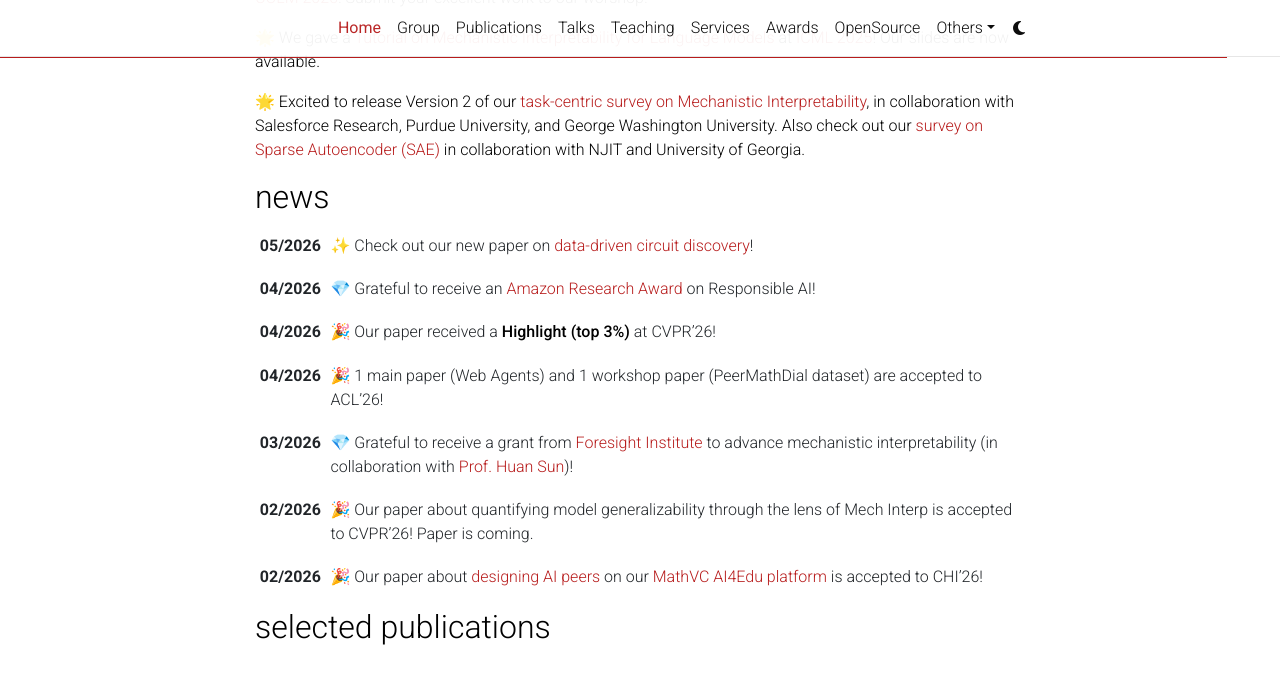
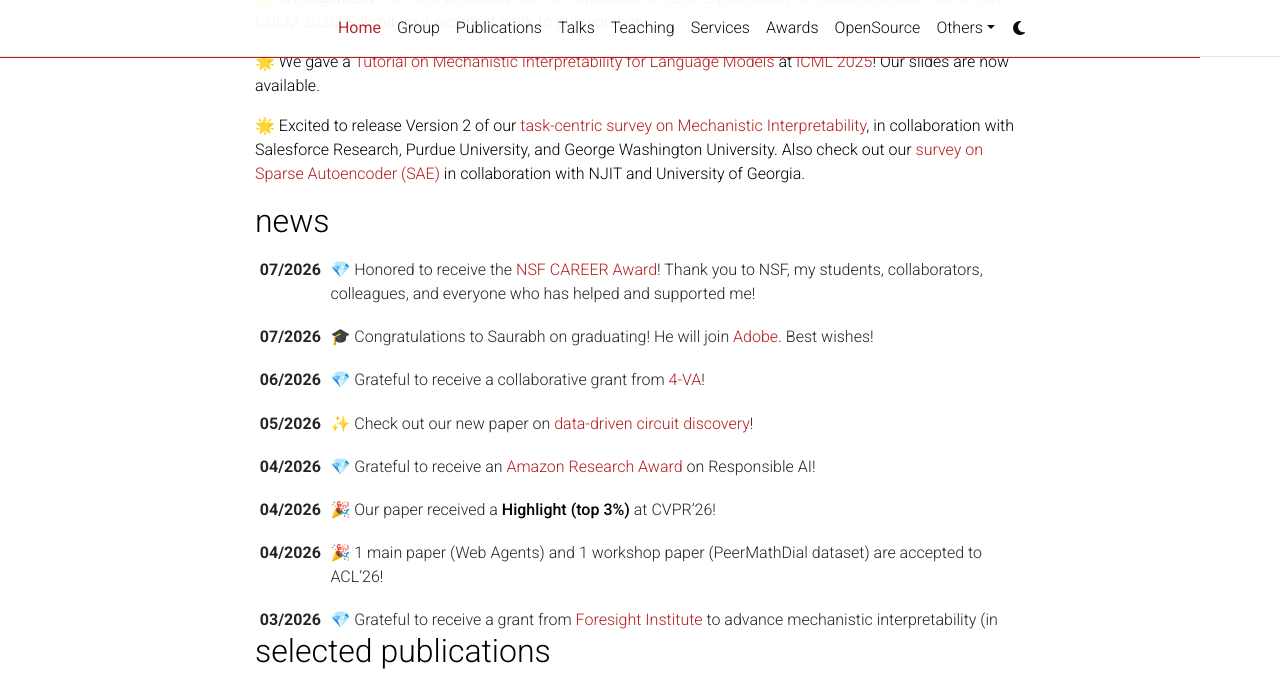
Before and after one commit to LittleYUYU/LittleYUYU.github.io, a Jekyll site: the page built from _pages/about.md, in a window 1280 px wide and 900 px high, scrolled down 1023 px, cut to the strip 0-675 px from the top of the window. Built offline with Jekyll 4.4.1, drawn with Linux system fonts in a browser that asks for light colours; full-size pictures stand in for the smaller copies a plugin makes; emoji names are drawn with the system emoji font; comment, search, counter and statistics services are not loaded; a style sheet for code colours, icons or effects is not loaded; some of the changed text lies outside the part shown.

Commit message:
update 4va and NSF career

```diff
--- a/_pages/about.md
+++ b/_pages/about.md
@@ -20,7 +20,7 @@
 social: true  # includes social icons at the bottom of the page
 ---
 
-Hello! I am an Assistant Professor of the <a href="https://cs.gmu.edu/">Department of Computer Science at George Mason University</a>, where I co-lead the <a href="https://nlp.cs.gmu.edu/">George Mason NLP group</a>. I received my PhD degree from <a href="https://cse.osu.edu/">Department of Computer Science and Engineering at the Ohio State University (OSU)</a> in 2021, and have spent time interning at Microsoft Semantic Machines, Carnegie Mellon University, Microsoft Research, Fujitsu Lab of America, and Tsinghua University.
+Hello! I am an Assistant Professor of the <a href="https://cs.gmu.edu/">Department of Computer Science at George Mason University</a>, where I co-lead the <a href="https://nlp.cs.gmu.edu/">George Mason NLP group</a>. I received my PhD degree from <a href="https://cse.osu.edu/">Department of Computer Science and Engineering at the Ohio State University (OSU)</a> in 2021, and have spent time interning at Microsoft Semantic Machines, Carnegie Mellon University, Microsoft Research, Fujitsu Lab of America, and Tsinghua University. I received NSF CAREER in 2026.
 
 <b>Research Sponsors:</b> My research has been founded by National Science Foundation, Microsoft Accelerate Foundation Models Research Award, Foresight Institute, Amazon Research Award, and Virginia Commonwealth Cyber Initiative, among others.
 
--- a/_pages/group.md
+++ b/_pages/group.md
@@ -16,11 +16,11 @@
 <ul>
     <li><a href="https://nico21yt.github.io/">Yitao Xu</a> (2026 Fall--)</li>
     <li><a href="https://ayan-antik.github.io/">Ayan Antik Khan</a> (2025 Fall--)</li>
-    <li><a href="http://mohamedaghzal.github.io">Mohamed Aghzal</a> (2023 Spring--, w/ <a href="https://gjstein.com/">Greg Stein</a> and <a href="https://erionplaku.github.io/">Erion Plaku</a>)</li>
+    <li><a href="http://mohamedaghzal.github.io">Mohamed Aghzal</a> (2023 Spring--, w/ <a href="https://gjstein.com/">Greg Stein</a>)</li>
     <li><a href="https://murongyue.github.io/">Murong Yue</a> (2022 Fall--)</li>
     <li><a href="https://hyan5.github.io/">Hao Yan</a> (2022 Spring--)</li>
     <li><a href="https://dakingrai.github.io/">Daking Rai</a> (2022 Spring--)</li>
-    <li><a href="http://saurabhsriv.com/">Saurabh Srivastava</a> (2022 Spring--)</li>
+    <li><a href="http://saurabhsriv.com/">Saurabh Srivastava</a> (2022 Spring--2026 Summer; first stop: Adobe)</li>
 </ul>
 
 <h3>Master Students</h3>
@@ -78,13 +78,19 @@
 <div class="container text-center">
   <div class="row justify-content-center mb-3">
     <div class="col-md-4 align-items-center">
+      {% include figure.html path="assets/img/nsf.jpeg" title="NSF" class="img-fluid rounded z-depth-1" caption="CAREER: Towards Scalable and Actionable Interpretability of Language Models for Code Generation. Role: PI, 07/2026-06/2031." url="https://www.nsf.gov/awardsearch/show-award?AWD_ID=2540626" %}
+    </div>
+    <div class="col-md-4 align-items-center">
+      {% include figure.html path="assets/img/4VA.png" title="4-VA" class="img-fluid rounded z-depth-1" caption="Collaborative Research Grant. Role: site PI at GMU, 06/2026-06/2027. w/ Tianhao Wang (lead PI@UVa)" %}
+    </div>
+    <div class="col-md-4 align-items-center">
       {% include figure.html path="assets/img/amazon.png" title="Amazon" class="img-fluid rounded z-depth-1" caption="AWS Credits for Responsible AI. Role: PI." %}
     </div>
     <div class="col-md-4 align-items-center">
-      {% include figure.html path="assets/img/foresight.png" title="Foresight Institute" class="img-fluid rounded z-depth-1" caption="Agentic Mechanistic Interpretability. Role: PI, 03/2026-05/2027. w/ Huan Sun (co-PI@OSU)" %}
+      {% include figure.html path="assets/img/foresight.png" title="Foresight Institute" class="img-fluid rounded z-depth-1" caption="Agentic Mechanistic Interpretability. Role: PI, 03/2026-05/2027. w/ Huan Sun (site PI@OSU)" %}
     </div>
     <div class="col-md-4 align-items-center">
-      {% include figure.html path="assets/img/nsf.jpeg" title="NSF" class="img-fluid rounded z-depth-1" caption="Collaborative Research: Fostering Mathematical Modeling Competencies through Collaborative Learning in a Large Language Model (LLM) Simulated Virtual Classroom. Role: PI, 2024-2027. w/ Jennifer Suh (co-PI@GMU) and Janice Zhang (co-PI@William&Mary)" url="https://ziyu-yao-nlp-lab.github.io/MathVC-NSF.github.io/" %}
+      {% include figure.html path="assets/img/nsf.jpeg" title="NSF" class="img-fluid rounded z-depth-1" caption="Collaborative Research: Fostering Mathematical Modeling Competencies through Collaborative Learning in a Large Language Model (LLM) Simulated Virtual Classroom. Role: PI, 2024-2027. w/ Jennifer Suh (co-PI@GMU) and Janice Zhang (site PI@William&Mary)" url="https://ziyu-yao-nlp-lab.github.io/MathVC-NSF.github.io/" %}
     </div>
   </div>
   <div class="row justify-content-center mb-3">
```
Also changed, not shown: _news/announcement_86.md (added, +8 -0 lines), _news/announcement_87.md (added, +8 -0 lines), _news/announcement_88.md (added, +8 -0 lines), assets/img/4VA.png (added).
